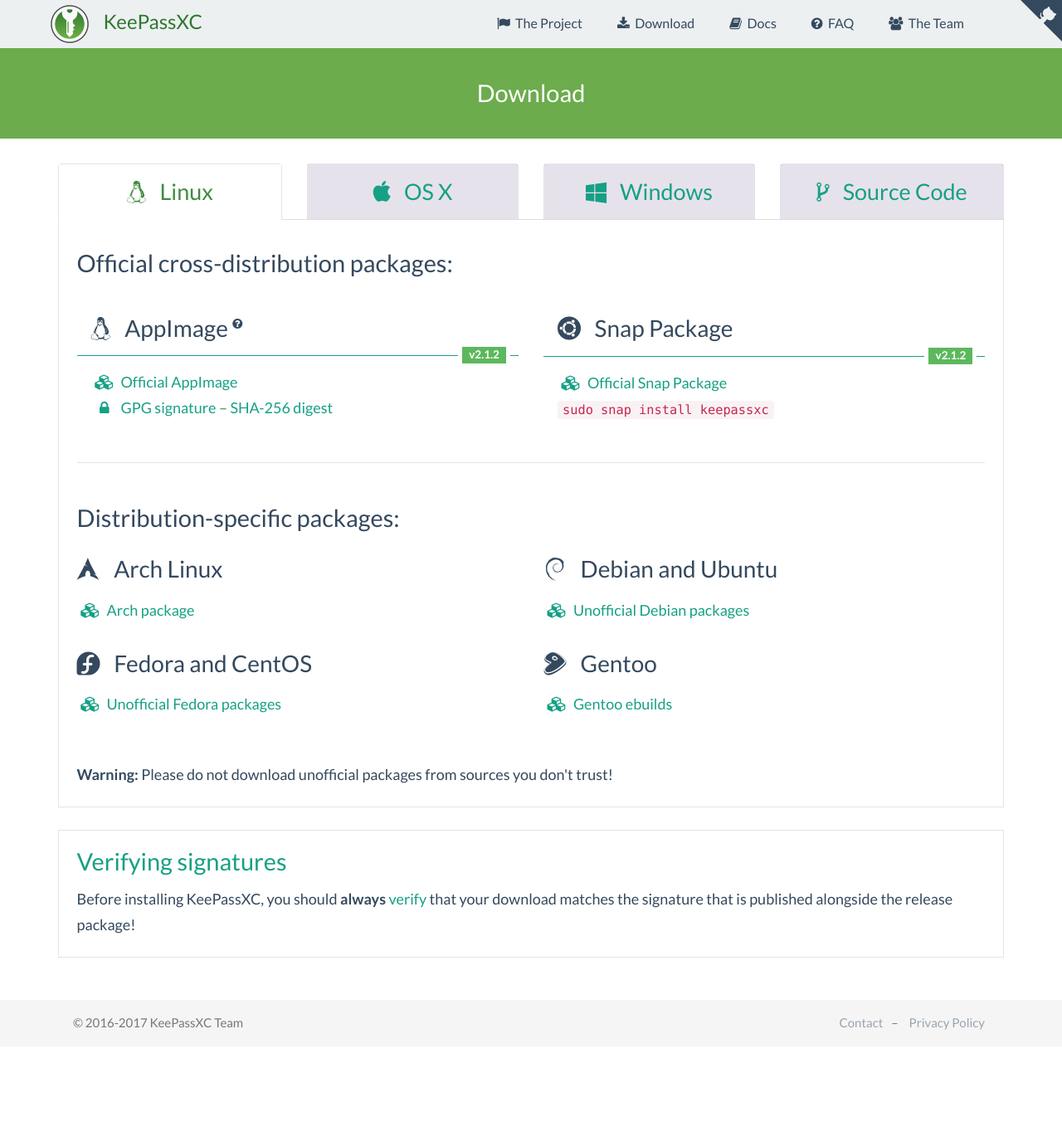
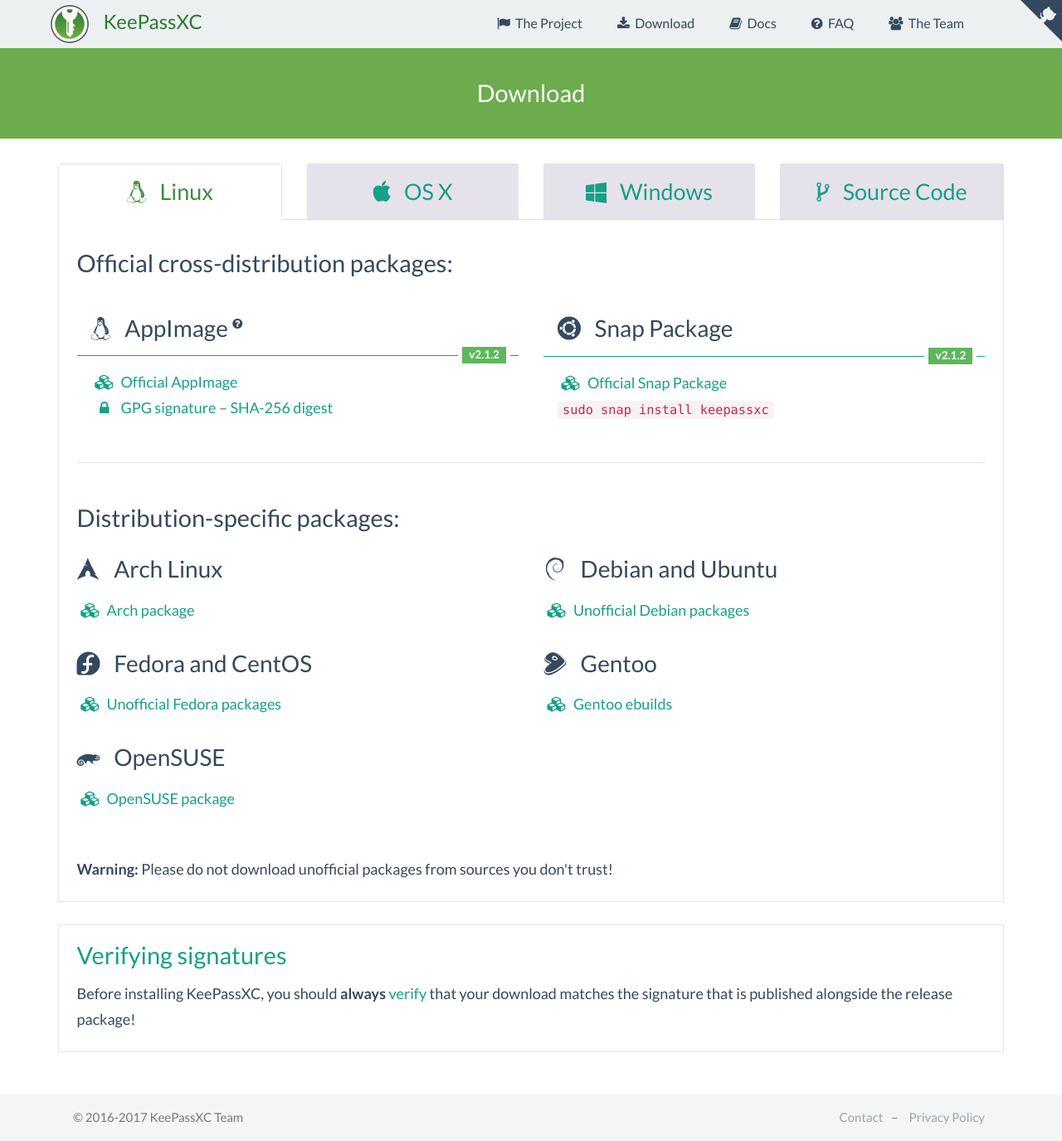
Before and after one commit to keepassxreboot/keepassxc-org, a Jekyll site: the page built from download.html, in a window 1280 px wide. Shown: the whole page at 83% size. Built offline with Jekyll 4.4.1, drawn with Linux system fonts in a browser that asks for light colours; comment, search, counter and statistics services are not loaded; before the commit the page ends 1261 px from its top, so only the background shows below that.

Commit message:
Add OpenSUSE package

```diff
--- a/download.html
+++ b/download.html
@@ -114,6 +114,17 @@
                     <ul class="download-links">
                         <li class="links">
                             <a href="https://packages.gentoo.org/packages/app-admin/keepassxc">Gentoo ebuilds</a>
+                        </li>
+                    </ul>
+                </div>
+            </div>
+
+            <div class="row">
+                <div class="col-md-6">
+                    <h5><i class="fl fl-opensuse" aria-hidden="true"></i> OpenSUSE</h5>
+                    <ul class="download-links">
+                        <li class="links">
+                            <a href="https://software.opensuse.org/package/keepassxc">OpenSUSE package</a>
                         </li>
                     </ul>
                 </div>
```
